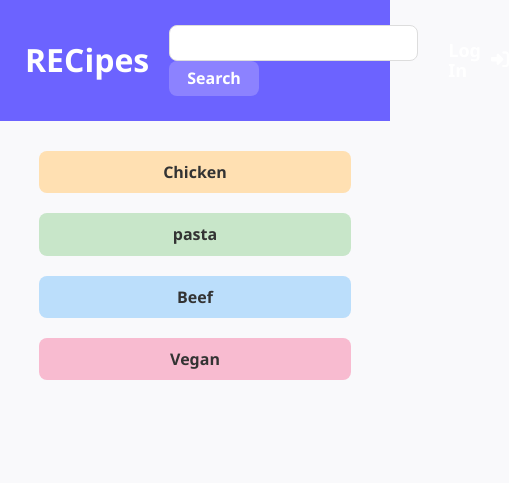
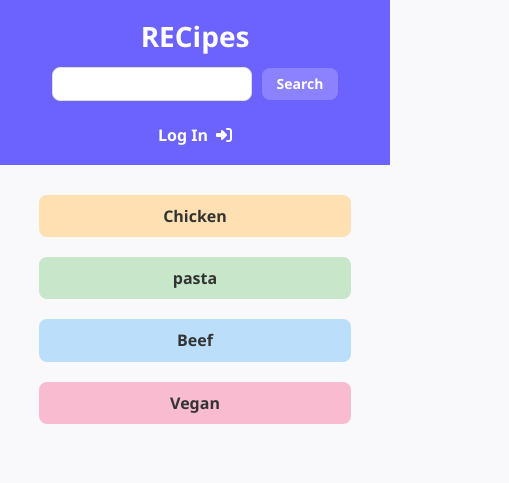
Before and after one commit to resherif/recipe-finder, a plain HTML site: page index.html in a window 390 px wide. Shown: the whole page, 509 px wide, since content can reach past the window. Drawn offline with Linux system fonts and the light colour scheme; no server answers.

Commit message:
css updates

```diff
--- a/css/style.css
+++ b/css/style.css
@@ -13,18 +13,52 @@ body {
 nav {
   width: 100% !important;
   background-color: #6c63ff;
-  padding: 20px;
+  padding: 15px 0;
 }
 
 nav .container {
-  width: 99%;
-  margin: auto;
+  width: 90%;
+  max-width: 1200px;
+  margin:0 auto;
   display: flex;
   justify-content: space-between;
   align-items: center;
-  gap: 20px;
+  gap: 15px;
+  flex-wrap: wrap;
 }
 @media (max-width: 768px) {
+.container
+{
+  width: 95%;
+  flex-direction: column;
+  align-items: flex-start;
+  padding: 10px 0;
+}
+nav .container div span a {
+        font-size: 24px;
+    }
+    nav .container form {
+        width: 100%; /* Full width for form */
+        justify-content: center;
+    }
+    nav .container form input {
+        width: 100%; /* Full width input */
+        max-width: 300px;
+    }
+    nav .container form button {
+        padding: 8px 12px;
+        font-size: 13px;
+    }
+    nav .container .log {
+        margin-top: 10px;
+    }
+    nav .container .log span a {
+        font-size: 14px;
+    }
+
+    nav .container .log i {
+        font-size: 14px;
+    }
   .recipe-card img {
     height: 150px;
   }
@@ -34,10 +68,34 @@ nav .container {
   }
 }
 @media (max-width: 480px) {
+  nav {
+        padding: 10px 0;
+    }
   .container {
-    width: 100% !important;
-    padding: 5px;
+    width: 95% !important;
+    gap:10px;
   }
+  nav .container div span a {
+        font-size: 20px;
+    }
+
+    nav .container form input {
+        padding: 6px;
+        font-size: 12px;
+    }
+
+    nav .container form button {
+        padding: 6px 10px;
+        font-size: 12px;
+    }
+
+    nav .container .log span a {
+        font-size: 13px;
+    }
+
+    nav .container .log i {
+        font-size: 13px;
+    }
   .recipe-card {
     grid-template-columns: 1fr;
   }
@@ -49,23 +107,28 @@ nav .container {
 nav .container div span a {
   text-decoration: none;
   color: #fff;
-  font-size: 32px;
+  font-size: 28px;
   font-weight: bold;
 }
-
+nav .container form{
+  display: flex;
+  align-items: center;
+  gap: 10px;
+}
 nav .container form input {
   padding: 8px;
   border-radius: 8px;
   border: 1px solid #ddd;
-  margin-right: 10px;
+  font-size: 14px;
+  width: 200px;
 }
 
 nav .container form button {
   border-radius: 8px;
   background-color: #8c82ff;
-  font-size: 16px;
+  font-size: 14px;
   font-weight: 600;
-  padding: 8px 18px;
+  padding: 8px 15px;
   border: none;
   color: #fff;
   cursor: pointer;
@@ -79,16 +142,16 @@ nav .container form button:hover {
 nav .container .log {
   display: flex;
   align-items: center;
-  gap: 10px;
+  gap: 8px;
 }
 
 nav .container .log i {
-  font-size: 18px;
+  font-size: 16px;
   color: #fff;
 }
 
 nav .container .log span a {
-  font-size: 18px;
+  font-size: 16px;
   font-weight: 600;
   color: #fff;
   text-transform: capitalize;
```
